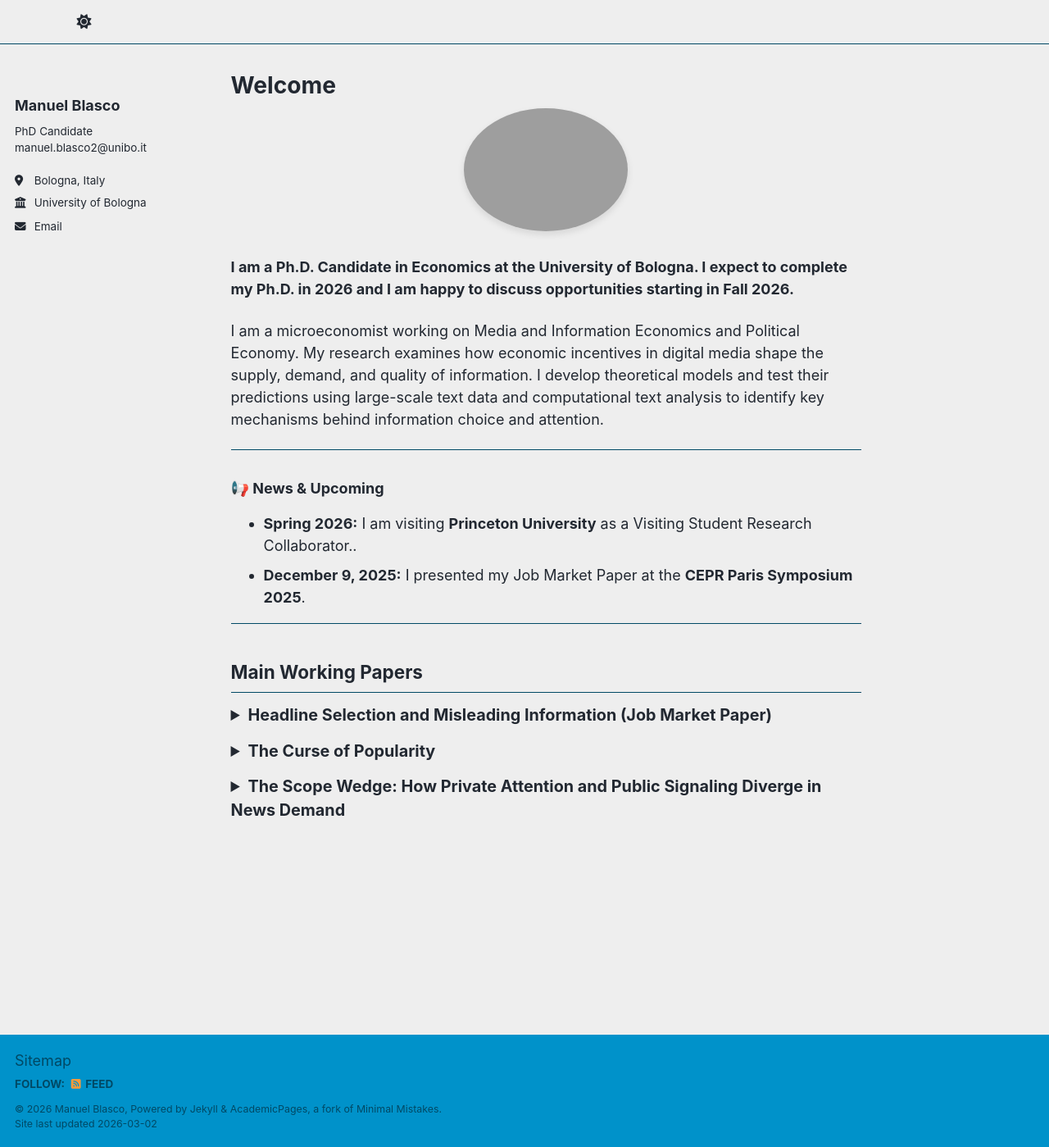
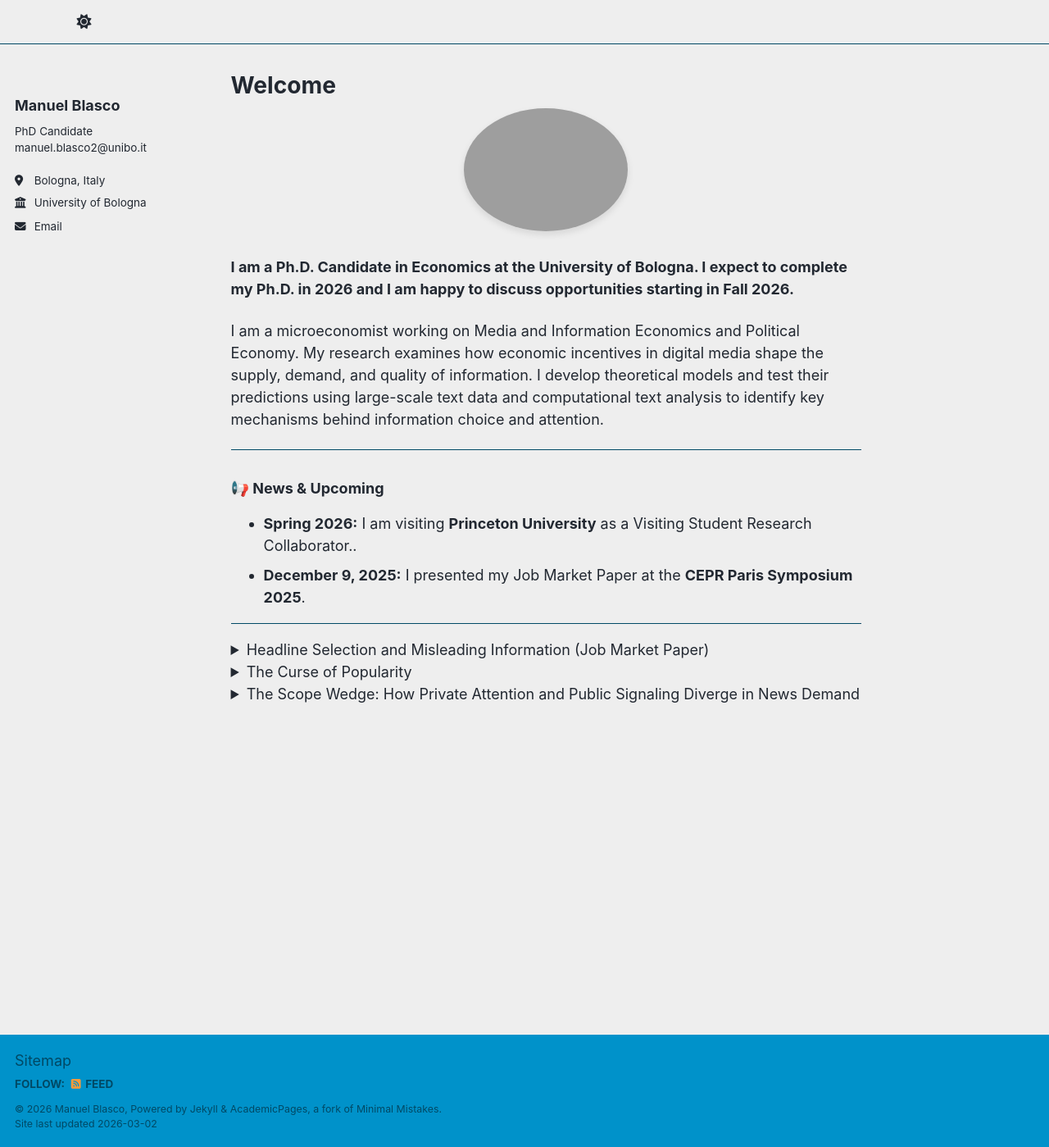
Before and after one commit to ManuelBlasco/manuelblasco.github.io, a Jekyll site: the page built from _pages/about.md, in a window 1280 px wide and 1399 px high. Shown: the whole window at 82% size. Built offline with Jekyll 4.4.1, drawn with Linux system fonts in a browser that asks for light colours; a script that is not in the unit is left out.

Commit message:
Update about.md

```diff
--- a/_pages/about.md
+++ b/_pages/about.md
@@ -27,14 +27,6 @@ I am a microeconomist working on Media and Information Economics and Political E
 
 ---
 
-## Main Working Papers
-
-<style>
-  details { margin: 0.75rem 0; }
-  summary { cursor: pointer; font-weight: 700; font-size: 1.1em; }
-  details .paper-body { margin-top: 10px; margin-left: 20px; font-style: italic; }
-</style>
-
 <details>
   <summary>Headline Selection and Misleading Information (Job Market Paper)</summary>
   <div class="paper-body">
```
